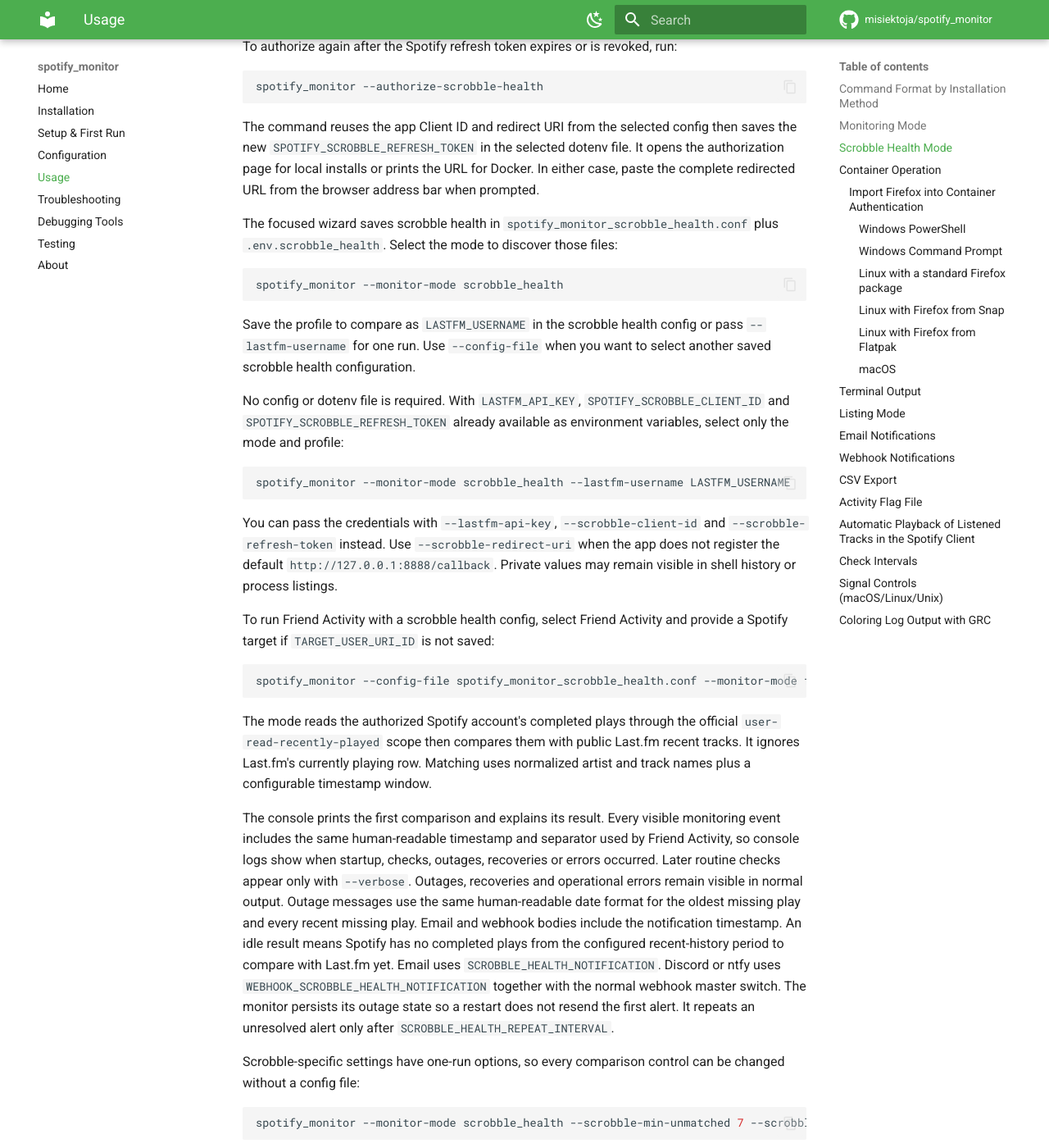
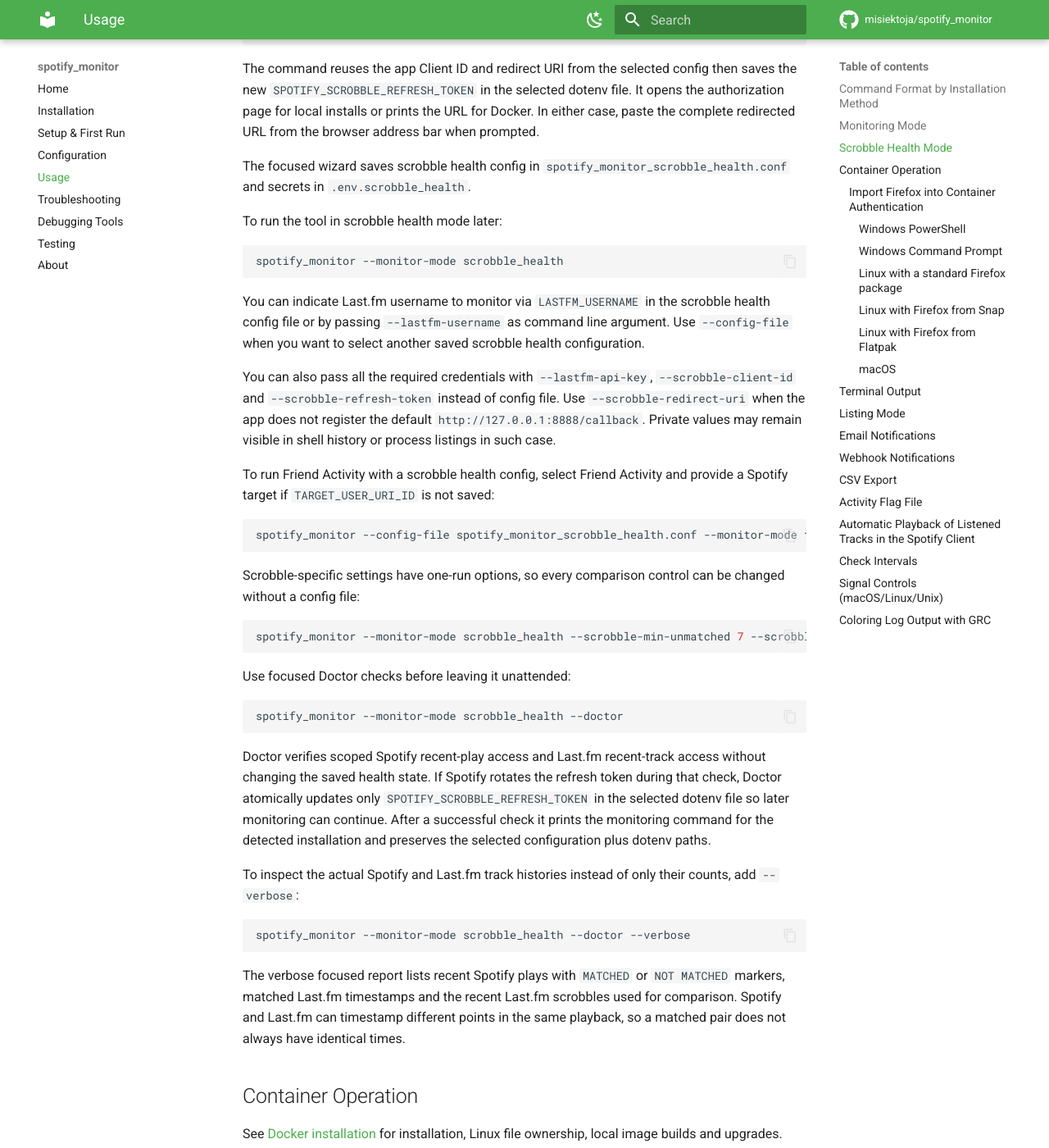
Before and after one commit to misiektoja/spotify_monitor, an MkDocs documentation site: the page built from docs/usage.md, in a window 1280 px wide and 1400 px high, scrolled down 2963 px. Shown: the whole window at 82% size. Built offline with MkDocs 1.6.1 and Material for MkDocs 9.7.7, drawn with Linux system fonts in a browser that asks for light colours; comment, search, counter and statistics services are not loaded; some of the changed text lies outside the part shown.

Commit message:
docs(usage): refine the scrobble health instructions

````diff
--- a/docs/usage.md
+++ b/docs/usage.md
@@ -79,15 +79,19 @@
 <a id="scrobble-health-mode"></a>
 ## Scrobble Health Mode
 
-Spotify's six-month reauthorization requirement can disconnect Spotify Scrobbling while Last.fm currently warns only through a website banner without an email alert. This mode can notify through the console, email or a webhook when the gap meets the configured evidence threshold.
+Spotify's six-month re-authorization requirement can disconnect Spotify Scrobbling while Last.fm currently warns only through a website banner without an email alert.
 
-Run the focused wizard once:
+This mode can notify through the console, email or a webhook (Discord, ntfy) when Spotify scrobbles stop showing up on Last.fm.
+
+Run the focused setup wizard once:
 
 ```sh
 spotify_monitor --setup-scrobble-health
 ```
 
-The focused wizard lets you review each section before saving. It links to [Last.fm API account management](https://www.last.fm/api/accounts), the [Spotify Developer Dashboard](https://developer.spotify.com/dashboard), Spotify's [app creation guide](https://developer.spotify.com/documentation/web-api/concepts/apps) and its [PKCE guide](https://developer.spotify.com/documentation/web-api/tutorials/code-pkce-flow). It shows the recommended `http://127.0.0.1:8888/callback` redirect URI to register without asking you to choose another, asks only for the app Client ID and authorizes read-only `user-read-recently-played` access. A Client Secret and Spotify cookie are not used by this mode. Both setup wizards explain that bracketed values are recommended defaults and that the capital letter in `[Y/n]` or `[y/N]` is the default. Duration prompts show seconds plus a readable equivalent. Enter seconds directly or add `s` for seconds, `m` for minutes, `h` for hours or `d` for days. Examples include `120`, `120s`, `2m`, `1h` and `1d`. Its notification choices cover scrobble outages, recovery and operational errors rather than Friend Activity events. With complete local authentication it can run Doctor then start scrobble health monitoring immediately.
+The setup wizard walks you through the whole process. With complete local authentication it can run Doctor tests and then start scrobble health monitoring immediately.
+
+This mode reads the authorized Spotify account's completed plays through the official `user-read-recently-played` scope then compares them with public Last.fm recent tracks. It ignores Last.fm's currently playing row. Matching uses normalized artist and track names plus a configurable timestamp window.
 
 If you only need to enter or replace the Last.fm API key, run `spotify_monitor --set-lastfm-credentials`. The key is hidden during entry and saved to the selected dotenv file.
 
@@ -99,31 +103,23 @@
 
 The command reuses the app Client ID and redirect URI from the selected config then saves the new `SPOTIFY_SCROBBLE_REFRESH_TOKEN` in the selected dotenv file. It opens the authorization page for local installs or prints the URL for Docker. In either case, paste the complete redirected URL from the browser address bar when prompted.
 
-The focused wizard saves scrobble health in `spotify_monitor_scrobble_health.conf` plus `.env.scrobble_health`. Select the mode to discover those files:
+The focused wizard saves scrobble health config in `spotify_monitor_scrobble_health.conf` and secrets in `.env.scrobble_health`.
+
+To run the tool in scrobble health mode later:
 
 ```sh
 spotify_monitor --monitor-mode scrobble_health
 ```
 
-Save the profile to compare as `LASTFM_USERNAME` in the scrobble health config or pass `--lastfm-username` for one run. Use `--config-file` when you want to select another saved scrobble health configuration.
+You can indicate Last.fm username to monitor via `LASTFM_USERNAME` in the scrobble health config file or by passing `--lastfm-username` as command line argument. Use `--config-file` when you want to select another saved scrobble health configuration.
 
-No config or dotenv file is required. With `LASTFM_API_KEY`, `SPOTIFY_SCROBBLE_CLIENT_ID` and `SPOTIFY_SCROBBLE_REFRESH_TOKEN` already available as environment variables, select only the mode and profile:
-
-```sh
-spotify_monitor --monitor-mode scrobble_health --lastfm-username LASTFM_USERNAME
-```
-
-You can pass the credentials with `--lastfm-api-key`, `--scrobble-client-id` and `--scrobble-refresh-token` instead. Use `--scrobble-redirect-uri` when the app does not register the default `http://127.0.0.1:8888/callback`. Private values may remain visible in shell history or process listings.
+You can also pass all the required credentials with `--lastfm-api-key`, `--scrobble-client-id` and `--scrobble-refresh-token` instead of config file. Use `--scrobble-redirect-uri` when the app does not register the default `http://127.0.0.1:8888/callback`. Private values may remain visible in shell history or process listings in such case.
 
 To run Friend Activity with a scrobble health config, select Friend Activity and provide a Spotify target if `TARGET_USER_URI_ID` is not saved:
 
 ```sh
 spotify_monitor --config-file spotify_monitor_scrobble_health.conf --monitor-mode friend_activity SPOTIFY_USER_ID
 ```
-
-The mode reads the authorized Spotify account's completed plays through the official `user-read-recently-played` scope then compares them with public Last.fm recent tracks. It ignores Last.fm's currently playing row. Matching uses normalized artist and track names plus a configurable timestamp window.
-
-The console prints the first comparison and explains its result. Every visible monitoring event includes the same human-readable timestamp and separator used by Friend Activity, so console logs show when startup, checks, outages, recoveries or errors occurred. Later routine checks appear only with `--verbose`. Outages, recoveries and operational errors remain visible in normal output. Outage messages use the same human-readable date format for the oldest missing play and every recent missing play. Email and webhook bodies include the notification timestamp. An idle result means Spotify has no completed plays from the configured recent-history period to compare with Last.fm yet. Email uses `SCROBBLE_HEALTH_NOTIFICATION`. Discord or ntfy uses `WEBHOOK_SCROBBLE_HEALTH_NOTIFICATION` together with the normal webhook master switch. The monitor persists its outage state so a restart does not resend the first alert. It repeats an unresolved alert only after `SCROBBLE_HEALTH_REPEAT_INTERVAL`.
 
 Scrobble-specific settings have one-run options, so every comparison control can be changed without a config file:
 
@@ -137,15 +133,15 @@
 spotify_monitor --monitor-mode scrobble_health --doctor
 ```
 
-Doctor verifies scoped Spotify recent-play access and Last.fm recent-track access without changing the saved health state. If Spotify rotates the refresh token during that check, Doctor atomically updates only `SPOTIFY_SCROBBLE_REFRESH_TOKEN` in the selected dotenv file so later monitoring can continue. After a successful check it prints the monitoring command for the detected installation and preserves the selected configuration plus dotenv paths. Docker and Docker Compose output uses the matching container command and `/data` paths. Private values originally passed through `--lastfm-api-key` or `--scrobble-refresh-token` are represented by uppercase placeholders so Doctor never repeats them on screen.
+Doctor verifies scoped Spotify recent-play access and Last.fm recent-track access without changing the saved health state. If Spotify rotates the refresh token during that check, Doctor atomically updates only `SPOTIFY_SCROBBLE_REFRESH_TOKEN` in the selected dotenv file so later monitoring can continue. After a successful check it prints the monitoring command for the detected installation and preserves the selected configuration plus dotenv paths.
 
-To inspect the actual histories instead of only their counts, add `--verbose`:
+To inspect the actual Spotify and Last.fm track histories instead of only their counts, add `--verbose`:
 
 ```sh
 spotify_monitor --monitor-mode scrobble_health --doctor --verbose
 ```
 
-The verbose focused report lists recent Spotify plays with `MATCHED` or `NOT MATCHED` markers, matched Last.fm timestamps and the recent Last.fm scrobbles used for comparison. Spotify and Last.fm can timestamp different points in the same playback, so a matched pair does not always have identical times. Normal Doctor output does not display listening history.
+The verbose focused report lists recent Spotify plays with `MATCHED` or `NOT MATCHED` markers, matched Last.fm timestamps and the recent Last.fm scrobbles used for comparison. Spotify and Last.fm can timestamp different points in the same playback, so a matched pair does not always have identical times.
 
 <a id="main-application-docker-image"></a>
 ## Container Operation
````
